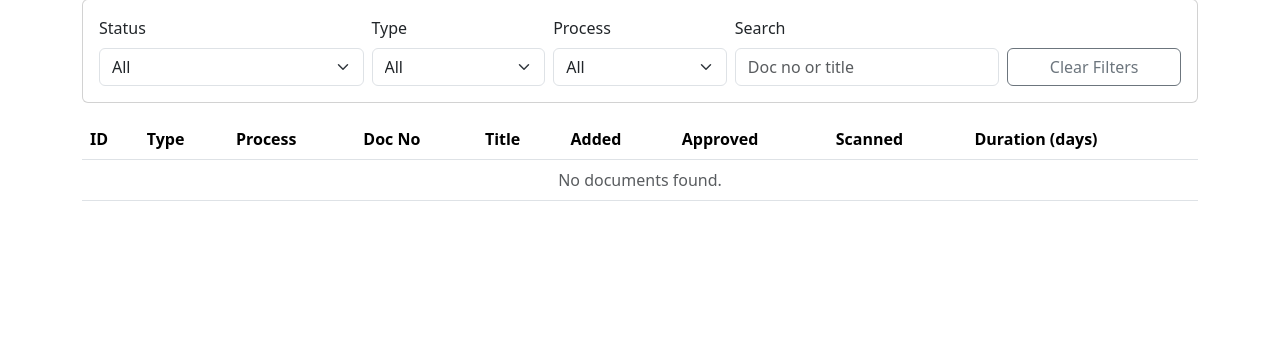
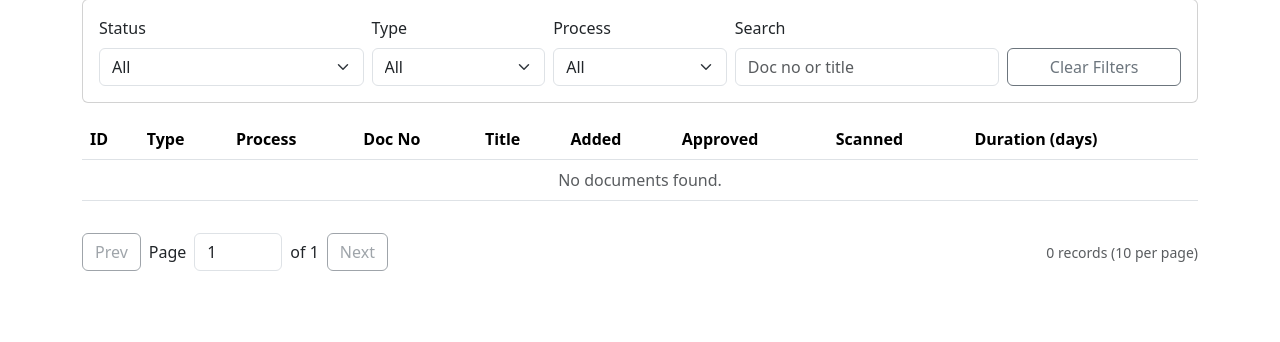
Before and after one commit to xf0123/DocTrack, a Flask app: page /documents in a window 1280 px wide. Shown: the part 136-478 px from the top of the page. Run offline with Flask 3, Linux system fonts and the light colour scheme; the visitor is signed in with stand-in values (Sample User, id 1); data comes from the database, SQL or seed files in the repository; data that the repository does not hold is empty.

Commit message:
Add backend pagination and page navigation for documents

```diff
--- a/app.py
+++ b/app.py
@@ -198,41 +198,64 @@ def documents() -> Any:
     type_filter = request.args.get("type", "all")
     process_filter = request.args.get("process", "all")
     q = request.args.get("q", "").strip()
+    page = request.args.get("page", "1").strip()
+    try:
+        page_number = max(int(page), 1)
+    except ValueError:
+        page_number = 1
+    page_size = 10
 
-    query = "SELECT * FROM documents WHERE 1=1"
+    where_clause = " WHERE 1=1"
     params: list[Any] = []
 
     if status_filter == "on_circulation":
-        query += " AND approved = 0"
+        where_clause += " AND approved = 0"
     elif status_filter == "approved_not_scanned":
-        query += " AND approved = 1 AND scanned = 0"
+        where_clause += " AND approved = 1 AND scanned = 0"
     elif status_filter == "completed":
-        query += " AND approved = 1 AND scanned = 1"
+        where_clause += " AND approved = 1 AND scanned = 1"
 
     if type_filter != "all":
-        query += " AND type = ?"
+        where_clause += " AND type = ?"
         params.append(type_filter)
 
     if process_filter != "all":
-        query += " AND process = ?"
+        where_clause += " AND process = ?"
         params.append(process_filter)
 
     if q:
-        query += " AND (doc_no LIKE ? OR title LIKE ?)"
+        where_clause += " AND (doc_no LIKE ? OR title LIKE ?)"
         params.extend([f"%{q}%", f"%{q}%"])
 
-    query += " ORDER BY created_at DESC, id DESC"
+    db = get_db()
+    count_query = f"SELECT COUNT(*) AS count FROM documents{where_clause}"
+    total_docs = db.execute(count_query, params).fetchone()["count"]
+    total_pages = max((total_docs + page_size - 1) // page_size, 1)
+    page_number = min(page_number, total_pages)
 
-    docs = get_db().execute(query, params).fetchall()
+    offset = (page_number - 1) * page_size
+    query = f"SELECT * FROM documents{where_clause} ORDER BY created_at DESC, id DESC LIMIT ? OFFSET ?"
+    docs = db.execute(query, [*params, page_size, offset]).fetchall()
+
+    existing_doc_nos = [
+        row["doc_no"]
+        for row in db.execute("SELECT doc_no FROM documents").fetchall()
+    ]
+
     return render_template(
         "documents.html",
         docs=docs,
+        existing_doc_nos=existing_doc_nos,
         type_options=TYPE_OPTIONS,
         process_options=PROCESS_OPTIONS,
         status_filter=status_filter,
         type_filter=type_filter,
         process_filter=process_filter,
         q=q,
+        page_number=page_number,
+        total_pages=total_pages,
+        page_size=page_size,
+        total_docs=total_docs,
         days_since=days_since,
     )
 
--- a/static/app.js
+++ b/static/app.js
@@ -60,6 +60,27 @@ document.addEventListener("DOMContentLoaded", () => {
       sessionStorage.removeItem("documents.searchFocus");
       window.location.href = window.location.pathname;
     });
+  }
+
+  const paginationForm = document.getElementById("paginationForm");
+  const pageInput = document.getElementById("pageInput");
+  if (paginationForm && pageInput) {
+    const submitPage = () => {
+      const minPage = Number(pageInput.min || 1);
+      const maxPage = Number(pageInput.max || minPage);
+      const requestedPage = Number(pageInput.value || minPage);
+      const safePage = Math.min(Math.max(requestedPage, minPage), maxPage);
+      pageInput.value = String(safePage);
+      paginationForm.requestSubmit();
+    };
+
+    pageInput.addEventListener("keydown", (event) => {
+      if (event.key !== "Enter") return;
+      event.preventDefault();
+      submitPage();
+    });
+
+    pageInput.addEventListener("change", submitPage);
   }
 
   const linkPathRows = document.querySelectorAll(".js-link-path-row");
--- a/templates/documents.html
+++ b/templates/documents.html
@@ -114,9 +114,34 @@
   </table>
 </div>
 
+<form class="d-flex flex-wrap align-items-center gap-2 mt-3" method="get" id="paginationForm">
+  <input type="hidden" name="status" value="{{ status_filter }}">
+  <input type="hidden" name="type" value="{{ type_filter }}">
+  <input type="hidden" name="process" value="{{ process_filter }}">
+  <input type="hidden" name="q" value="{{ q }}">
+
+  <button class="btn btn-outline-secondary" type="submit" name="page" value="{{ page_number - 1 }}" {{ 'disabled' if page_number <= 1 else '' }}>Prev</button>
+  <label class="d-flex align-items-center gap-2 mb-0" for="pageInput">
+    <span>Page</span>
+    <input
+      class="form-control"
+      id="pageInput"
+      type="number"
+      name="page"
+      min="1"
+      max="{{ total_pages }}"
+      value="{{ page_number }}"
+      style="width: 88px;"
+    >
+    <span>of {{ total_pages }}</span>
+  </label>
+  <button class="btn btn-outline-secondary" type="submit" name="page" value="{{ page_number + 1 }}" {{ 'disabled' if page_number >= total_pages else '' }}>Next</button>
+  <span class="small text-body-secondary ms-auto">{{ total_docs }} record{{ '' if total_docs == 1 else 's' }} ({{ page_size }} per page)</span>
+</form>
+
 <div class="modal fade" id="addDocumentModal" tabindex="-1" aria-hidden="true">
   <div class="modal-dialog">
-    <form class="modal-content" method="post" action="{{ url_for('add_document') }}" id="addDocumentForm" data-doc-nos='{{ docs | map(attribute="doc_no") | list | tojson }}'>
+    <form class="modal-content" method="post" action="{{ url_for('add_document') }}" id="addDocumentForm" data-doc-nos='{{ existing_doc_nos | tojson }}'>
       <div class="modal-header"><h2 class="h5 modal-title">Add New Document</h2><button type="button" class="btn-close" data-bs-dismiss="modal"></button></div>
       <div class="modal-body d-grid gap-3">
         <div>
```
